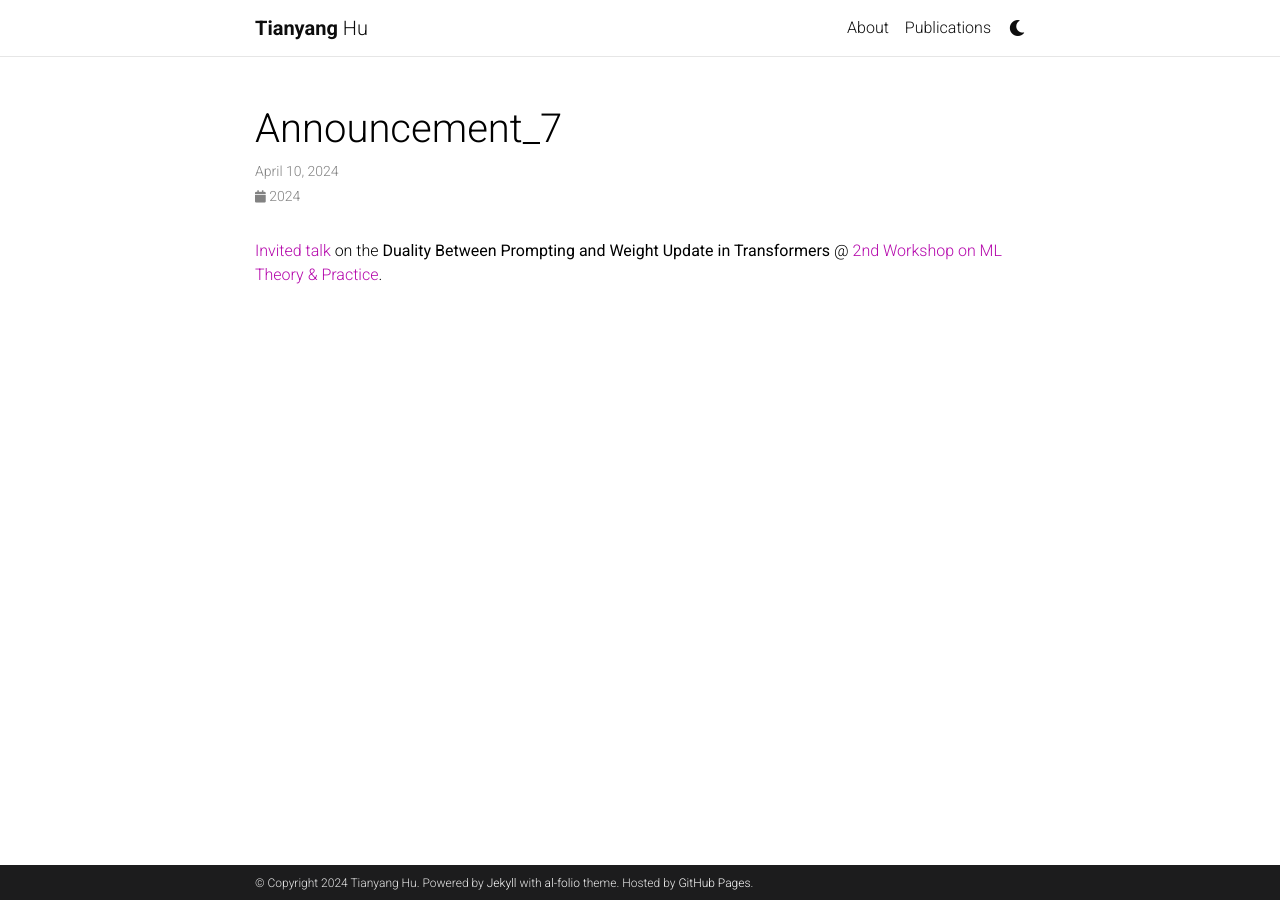
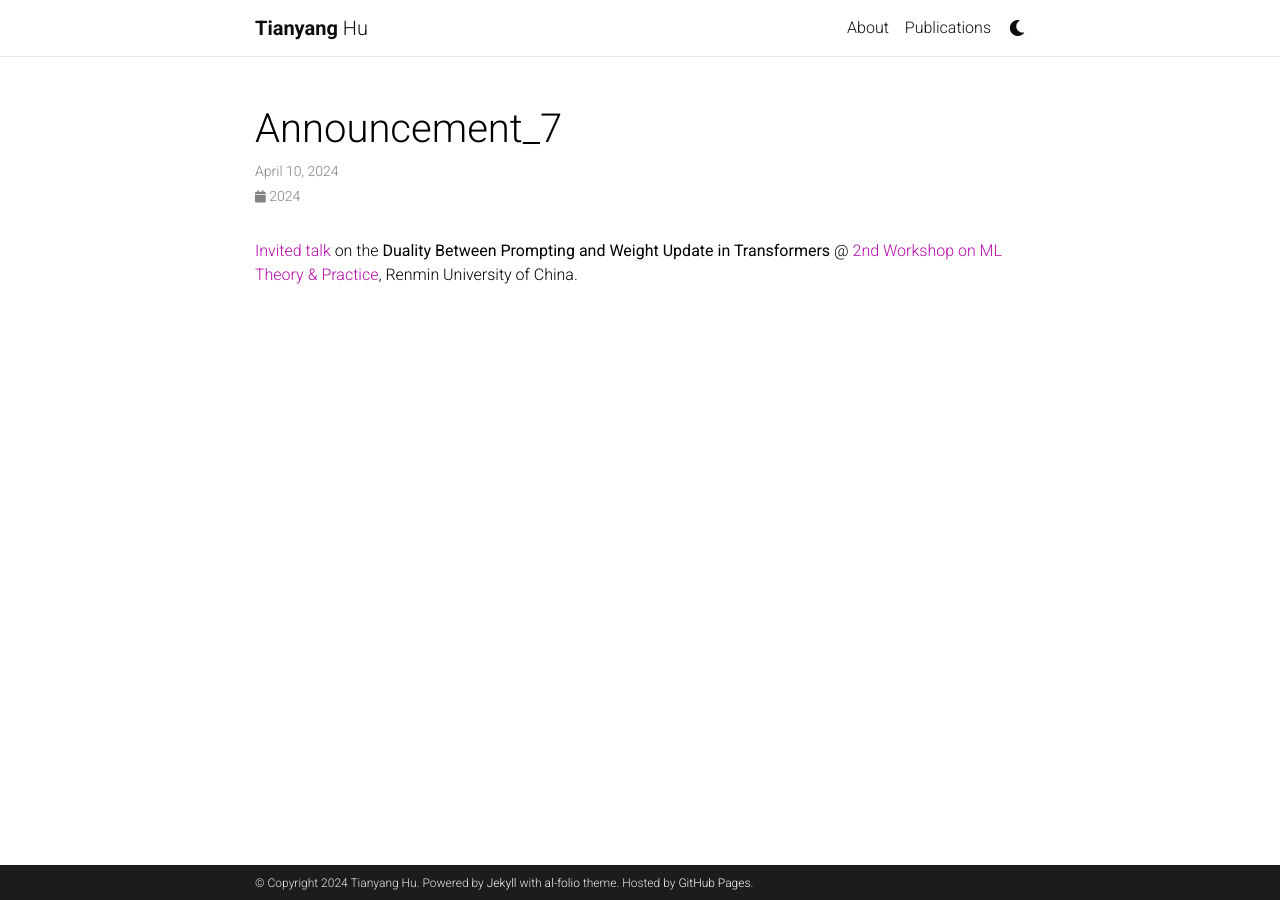
Before and after one commit to hu-tianyang/hu-tianyang.github.io, a Jekyll site: the page built from _news/announcement_7.md, in a window 1280 px wide. Built offline with Jekyll 4.4.1, drawn with Linux system fonts in a browser that asks for light colours; comment, search, counter and statistics services are not loaded; a style sheet for code colours, icons or effects is not loaded.

Commit message:
Update announcement_7.md

```diff
--- a/_news/announcement_7.md
+++ b/_news/announcement_7.md
@@ -5,4 +5,4 @@ inline: true
 related_posts: false
 ---
 
-<a href="/assets/pdf/Duality_prompt_weight.pdf">Invited talk</a> on the <b>Duality Between Prompting and Weight Update in Transformers</b> @ [2nd Workshop on ML Theory & Practice](https://mp.weixin.qq.com/s/KHy-o_UrAbYNSP1yhCo34w).
+<a href="/assets/pdf/Duality_prompt_weight.pdf">Invited talk</a> on the <b>Duality Between Prompting and Weight Update in Transformers</b> @ [2nd Workshop on ML Theory & Practice](https://mp.weixin.qq.com/s/KHy-o_UrAbYNSP1yhCo34w), Renmin University of China.
```
